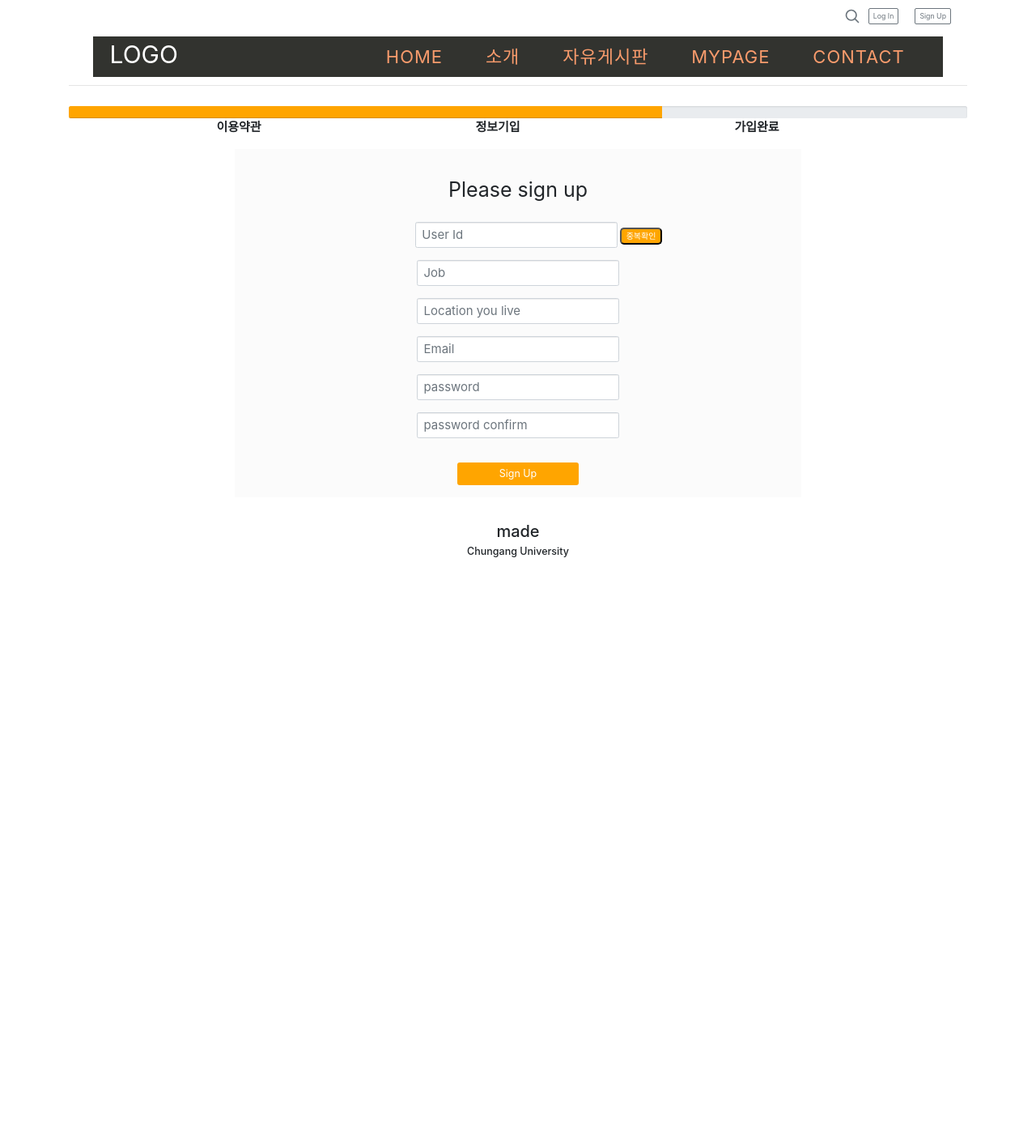
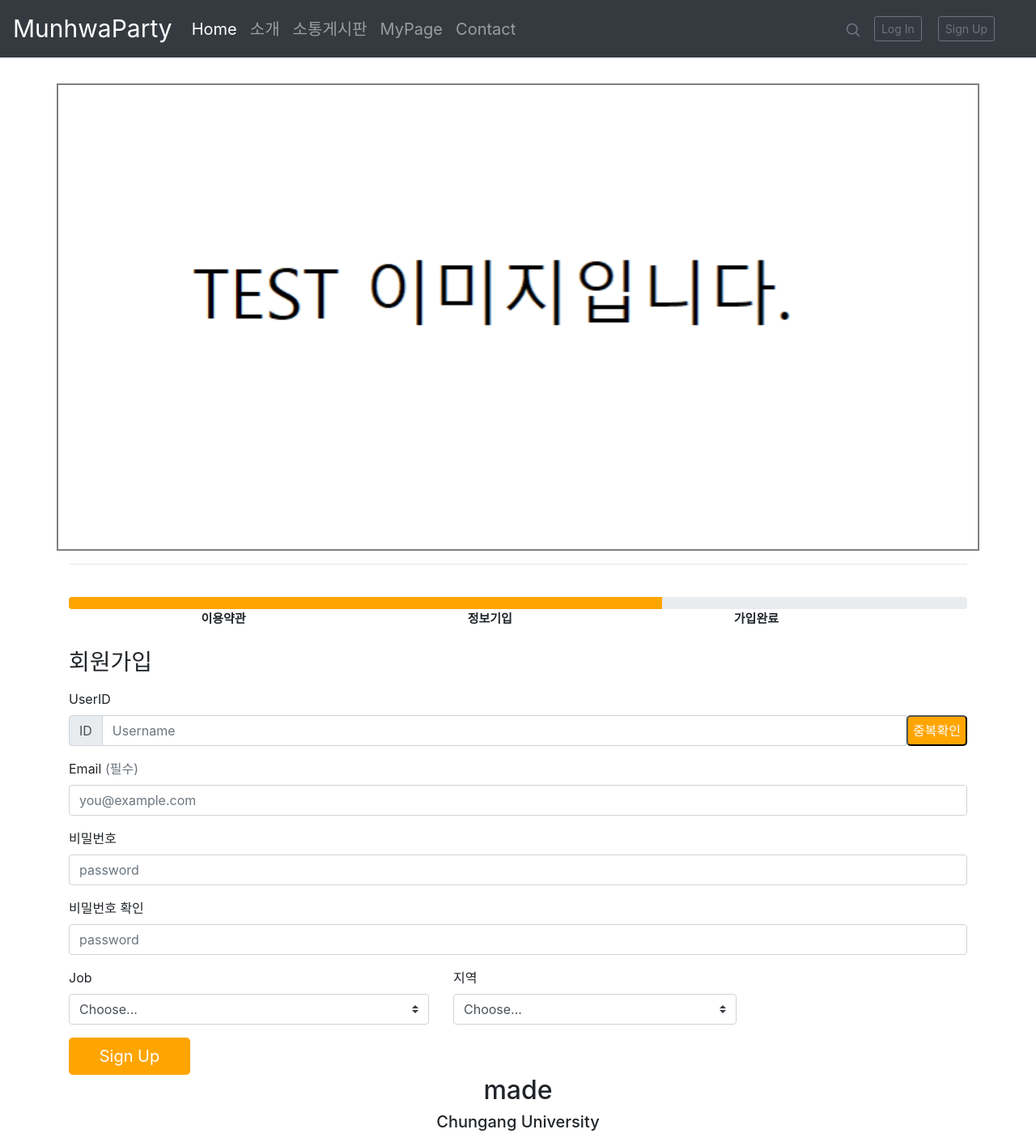
Before and after one commit to oereo/blogproject, a Django app: page /signup/ in a window 1280 px wide. Shown: the whole page at 81% size. Before the commit the page ends 688 px from the top, so only its background shows below. Run offline with Django 3.2, Linux system fonts and the light colour scheme; lists and menus that the app fills with data are empty; some libraries are stand-ins or nearby versions.

Commit message:
modify to add the responsive web

```diff
--- a/account/templates/login.html
+++ b/account/templates/login.html
@@ -1,4 +1,4 @@
-{% extends 'accounts_base.html' %}
+{% extends 'base.html' %}
 {% block content %}
 
   <body class="text-center">
@@ -7,7 +7,7 @@
 
       <center>
         <br><br>
-       <div style="width:700px; background-color:rgba(240, 240, 240, 0.29)">
+       <!-- <div style="width:700px; background-color:rgba(240, 240, 240, 0.29)"> -->
         <br>
       <h1 class="h1 mb-3 font-weight-normal">Log in</h1><br>
       <label for="inputEmail" class="sr-only">Id</label>
--- a/account/templates/signup.html
+++ b/account/templates/signup.html
@@ -1,17 +1,14 @@
-{% extends 'accounts_base.html' %}
+{% extends 'base.html' %}
 {% block content %}
 <hr>
   <body class="text-center">
-    <form class="signup-form" method='POST' action="{% url 'signup' %}">
-      {% csrf_token %}
-
 
       <br>
         <div class="progress" style = "margin-bottom : 0px; height : 15px;">
           <div class="progress-bar" role="progressbar" style=" width: 66%; background-color : orange;" aria-valuenow="33" aria-valuemin="0" aria-valuemax="100"></div>
         </div>
 
-        <table width=960px; style = "margin-left : 50px; font-size : 15px;" >
+        <table width=90%; style =  " margin-left : 15px;font-size : 15px;" >
           <thead >
             <tr>
               <th></th>
@@ -24,36 +21,74 @@
         </table>
 
         <br>
-      <center>
-       <div style="width:700px; background-color:rgba(240, 240, 240, 0.29)">
-        <br>
-      <h1 class="h1 mb-3 font-weight-normal">Please sign up</h1><br>
-      <label for="inputEmail" class="sr-only">user id</label>
-      &emsp; &emsp; &emsp;&emsp; &nbsp;<input type="text"  id="username" required name="username" class="form-control" placeholder="User Id" style="font-size : 15px;width:250px; display:inline;"> <button id = "checkid"  style="display:inline; border-radius: 5px;background-color : orange;color:white">중복확인</button><br>
-      <br>
-      <label for="inputPassword" class="sr-only">job</label>
-      <input type="text" id="job" required name="job" class="form-control" placeholder="Job" style="font-size : 15px;width:250px"><br>
-      <label for="inputPassword" class="sr-only">location</label>
-      <input type="text"  id="location" required name="location" class="form-control" placeholder="Location you live" style="font-size : 15px;width:250px"><br>
-      <label for="inputPassword" class="sr-only">Email</label>
-      <input type="email"  id="email" required name="email" class="form-control" placeholder="Email" style="font-size : 15px;width:250px"><br>
-      <label for="inputPassword" class="sr-only">Password</label>
-      <input type="password" id="password" class="form-control" name="password" placeholder="password" required style="font-size : 15px;width:250px"><br>
-      <label for="inputPassword" class="sr-only">Password Confirm</label>
-      <input type="password" id="confirm" class="form-control" name="password_confirm" placeholder="password confirm" required style="font-size : 15px;width:250px"><br>
-      <br>
+
+    <form class="signup-form" method='POST' action="{% url 'signup' %}">
+      {% csrf_token %}
+    <h3 class="mb-3"><strong>회원가입</strong></h3>
+    <div class="mb-3">
+      <label for="username">UserID</label>
+      <div class="input-group">
+        <div class="input-group-prepend">
+          <span class="input-group-text">ID</span>
+        </div>
+        <input type="text" class="form-control" id="username" placeholder="Username" required name="username"> <button id = "checkid"  style="display:inline; border-radius: 5px;background-color : orange;color:white">중복확인</button><br>
+        <div class="invalid-feedback" style="width: 100%;">
+          Your userID is required.
+        </div>
+      </div>
+    </div>
+
+    <div class="mb-3">
+      <label for="email">Email <span class="text-muted">(필수)</span></label>
+      <input type="email" class="form-control" id="email" placeholder="you@example.com"required name="email">
+      <div class="invalid-feedback">
+        Please enter a valid email address for shipping updates.
+      </div>
+    </div>
+    <div class="mb-3">
+      <label for="address">비밀번호</label>
+      <input type="password" class="form-control" id="address" placeholder="password" required name="password">
+      <div class="invalid-feedback">
+        Please enter your shipping address.
+      </div>
+    </div>
+    <div class="mb-3">
+      <label for="address">비밀번호 확인</label>
+      <input type="password" class="form-control" id="address" placeholder="password" required name="password_confirm">
+      <div class="invalid-feedback">
+        Please enter your shipping address.
+      </div>
+    </div>
+
+    <div class="row">
+      <div class="col-md-5 mb-3">
+        <label for="country">Job</label>
+        <select class="custom-select d-block w-100" id="job" required name="job">
+          <option value="">Choose...</option>
+          <option>대학생</option>
+          <option>회사원</option>
+          <option>의사</option>
+        </select>
+        <div class="invalid-feedback">
+          Please select a valid country.
+        </div>
+      </div>
+      <div class="col-md-4 mb-3">
+        <label for="state">지역</label>
+        <select class="custom-select d-block w-100" id="location" required name="location">
+          <option value="">Choose...</option>
+          <option>부산</option>
+          <option>경기도</option>
+          <option>서울</option>
+        </select>
+        <div class="invalid-feedback">
+          Please provide a valid state.
+        </div>
+      </div>
+      <hr>
+    </div>
       <button class="btn btn-lg btn-primary btn-block" type="submit" value="Sign Up"  style=" background-color : orange; width:150px;border:orange ">Sign Up</button>
-      <br>
-      </div>
-      <br>
-      <br>
-
-
-    </center>
-
     </form>
-
-
   </body>
 
 
--- a/blog/static/css/base.css
+++ b/blog/static/css/base.css
@@ -51,6 +51,10 @@
     width : 350px;
     height : 300px;
     margin-right : 4px;
+    border : 2px solid gray;
+    padding : none;
+    margin : 0px 0px 5px 0px;
+    padding : none;
   }
 
   .panel:hover{
@@ -59,14 +63,23 @@
   }
 
   .panel-body{
-    width : 340px;
+    width : 345px;
     height : 270px;
     padding-top : 5px;
+
+  }
+
+  .panel-heading{
+    background-color : gray;
+    margin : none;
+  }
+  .panel-heading a{
+    color : white;
   }
 
   .panel-body img{
-    width : 300px;
-    height : 200px;
+    width : 80%;
+    height : 80%;
 
   }
 
@@ -140,3 +153,28 @@
     text-align : center;
     font-size : 20px;
   }
+
+
+  /* contact.html */
+  .contact{
+    text-align: center;
+  }
+
+  .contact_img{
+    margin : 40px 0px 40px 0px;
+    text-align: center;
+  }
+  .contact_a{
+    text-align: center;
+  }
+
+  /* banner */
+  #carouselExampleIndicators{
+    width : 60%;
+    height : auto;
+  }
+  .bg-light ,.bg-dark {
+    margin-bottom : 10px;
+  }
+
+  /* signup */
--- a/blog/static/css/base_mobile.css
+++ b/blog/static/css/base_mobile.css
@@ -0,0 +1,44 @@
+.contact{
+  font-size : 25px;
+  font-weight : 400;
+
+}
+
+.contact_a{
+  font-size : 20px;
+}
+
+.contact_img{
+  width : 100%;
+  height : auto;
+  text-align: center;
+  margin : none;
+}
+
+
+/* banner */
+#carouselExampleIndicators{
+  width : 100%;
+  height : auto;
+}
+
+
+/* login */
+.text-center{
+  width : 40%;
+  height : auto;
+}
+
+
+.textarea_signup{
+  width : 100%;
+  height : auto;
+}
+
+.free-board-wrap{
+  width : 100px;
+}
+
+.freeboard-search{
+  width : 40px;
+}
--- a/blog/static/css/upload.css
+++ b/blog/static/css/upload.css
@@ -3,17 +3,18 @@
    font-size : 15px;
 }
 .post_detail_img{
-    width : 800px;
-    height : 800px;
-    width:100%; height:500px;
+    width:100%; height:auto;
 }
 
 .wrap{
-    width:70%; text-align:center; margin:0px auto;
+    width:90%; text-align:center; margin:0px auto;
+    height : auto;
 }
 .post_detail{
     border : 3px solid gray;
     padding : 10px;
+    width : 100%;
+    height : auto;
 }
 
 
--- a/blog/templates/base.html
+++ b/blog/templates/base.html
@@ -16,6 +16,7 @@
 
     <!-- base.html css -->
     <link rel = "stylesheet" href = "../static/css/base.css">
+    <link rel = "stylesheet" media="screen and (max-width: 768px)" href = "../static/css/base_mobile.css">
 
     <!-- upload.html css -->
     <link rel = "stylesheet" href = "../static/css/upload.css">
@@ -24,7 +25,8 @@
     <link rel = "stylesheet" href = "../static/css/staff_page.css">
 
     <link rel="canonical" href="https://getbootstrap.com/docs/4.4/examples/sticky-footer-navbar/">
-
+    <link rel="canonical" href="https://getbootstrap.com/docs/4.4/examples/checkout/">
+    <link rel="canonical" href="https://getbootstrap.com/docs/4.4/examples/product/">
     <!-- Bootstrap core CSS -->
     <link href="/docs/4.4/dist/css/bootstrap.min.css" rel="stylesheet" integrity="sha384-Vkoo8x4CGsO3+Hhxv8T/Q5PaXtkKtu6ug5TOeNV6gBiFeWPGFN9MuhOf23Q9Ifjh" crossorigin="anonymous">
 
@@ -142,20 +144,11 @@
   </div> -->
 
 
-  <!-- <div class="nav-scroller py-1 mb-2">
-    <nav class="nav d-flex justify-content-between">
-      <a class="p-2 text-muted" href= "{% url 'freeboard' %}">게시판</a>
-      <a class="blog-header-logo text-dark" href="{% url 'home' %}">HOME</a>
-      <a class="text-muted" href="#">Subscribe</a>
-      <a class="text-muted" href="{% url 'mypage' %}">Mypage</a>
-    </nav>
-  </div> -->
-
 <hr>
-  <div class="container" style = "margin-top : 70px; border : 2px solid gray;">
+  <div class="container" style = "margin-top : 70px;  border : 2px solid gray; padding : auto; " >
 
 
-  <div id="carouselExampleIndicators" class="carousel slide" data-ride="carousel">
+  <div id="carouselExampleIndicators" class="carousel slide" data-ride="carousel" style = "width : 100% ; height : 20%;" >
     <ol class="carousel-indicators">
       <li data-target="#carouselExampleIndicators" data-slide-to="0" class="active"></li>
       <li data-target="#carouselExampleIndicators" data-slide-to="1"></li>
@@ -182,7 +175,7 @@
     </a>
   </div>
   </div>
-  <div class = "container">
+  <div class = "container" >
   {%block content%}
   {%endblock%}
   </div>
--- a/blog/templates/home.html
+++ b/blog/templates/home.html
@@ -125,11 +125,11 @@
 <div class = "background">
 
 <p> <a class="btn btn-primary" href="{% url 'upload'%}" method="POST" enctype="multipart/form-data" style = "background-color : orange; border-color : orange">업로드</a> <a class="btn btn-primary" href = "{% url 'postpage' %}" style = "background-color : orange; border-color : orange">더보기</a></p>
-
+<br>
   {% for post in page_photo%} <!--imagePost -->
   <div class="panel panel-default" align="center">
 
-    <div class="panel-heading" style = "background-color : gray"><h4 ><a style = "color : white;" href = "{% url 'detail_post' post.id %}">{{post.title}}</a></h4></div>
+    <div class="panel-heading" ><h4 ><a style = "color : white;" href = "{% url 'detail_post' post.id %}">{{post.title}}</a></h4></div>
     <div class="panel-body" align = "center">
       <img class="card-img-top" src="{{post.image.url }}" alt=" Card image cap">
 
--- a/blog/templates/mypage.html
+++ b/blog/templates/mypage.html
@@ -12,7 +12,7 @@
     <br>
     <hr>
     <br>
-<div style = "background-color: #FAFAFA;border : 2px solid gray; padding : 10px; width : 30%; margin-left : 40px;">
+<div style = "background-color: #FAFAFA;border : 2px solid gray; padding : 10px; width : 80%; margin-left : 40px;">
     <h3>아이디 : {{name}}</h3>
     <h3>직  업 : {{job}}</h3>
     <h3>지  역 : {{location}}</h3>
--- a/blog/templates/staff_page.html
+++ b/blog/templates/staff_page.html
@@ -10,7 +10,7 @@
 </head>
 <body>
     <br>
-  <div style = "background-color: #FAFAFA;border : 2px solid gray; padding : 10px; width : 30%;">
+  <div style = "background-color: #FAFAFA;border : 2px solid gray; padding : 10px; width : 50%;">
     <h3><strong>{{name}} 관리자님 환영합니다</strong></h3>
   </div>
 <!-- <h3>직업: {{job}}</h3>
--- a/freeboard/static/css/freeboardcss.css
+++ b/freeboard/static/css/freeboardcss.css
@@ -54,12 +54,12 @@
 
 .freeboard-search{
     width: 100%;
-    padding-right: 90px;
+    /* padding-right: 90px; */
     margin: 0 auto;
 }
 
 .freeboard-searchbox{
-    width:500px;
+    width:40%;
     margin: 10px 0 10px 20px;
 }
 .freeboard-btn {
```
Also changed, not shown: account/templates/signup_1.html (+8 -6 lines), blog/templates/contact.html (+8 -8 lines), blog/templates/introduce.html (+22 -16 lines), freeboard/templates/freeboard.html (+15 -11 lines), db.sqlite3, media/blog/2020/01/18/2020-01-03_215819_oJcs88B.PNG (added).
